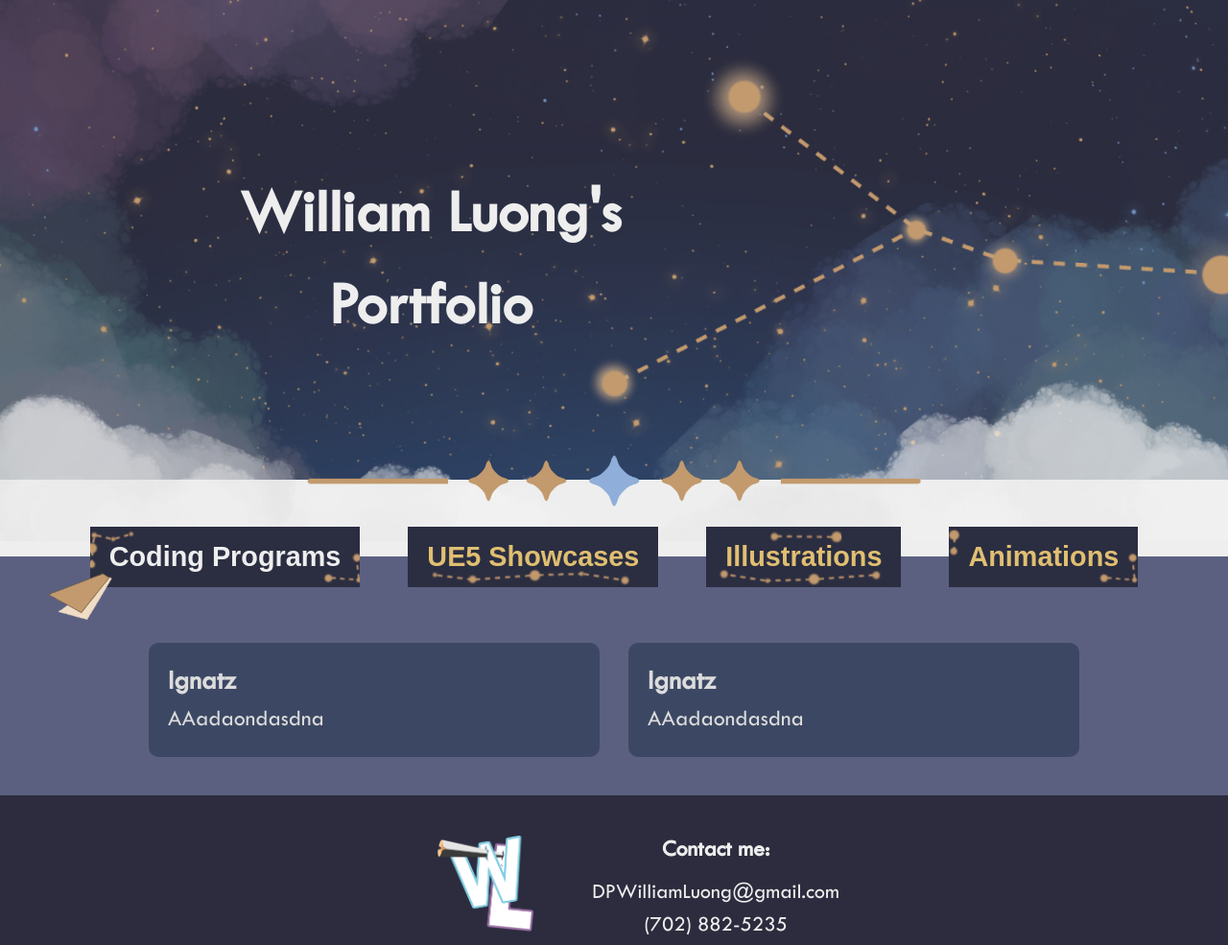
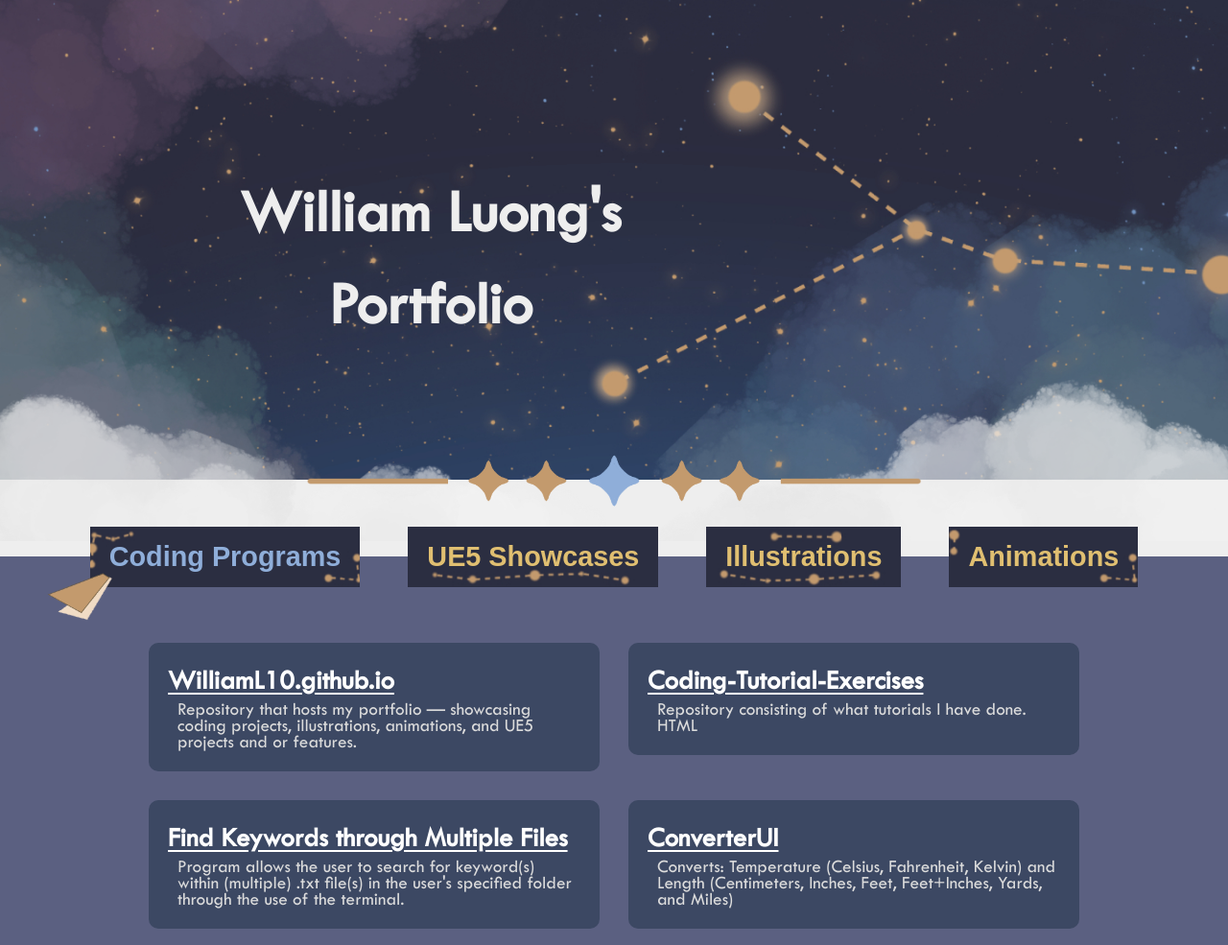
Before and after one commit to WilliamL10/WilliamL10.github.io, a website built with Vite: page index.html in a window 1280 px wide. Shown: the top 985 px of the page at 96% size. Built offline with nearby package versions, Linux system fonts and the light colour scheme.

Commit message:
Added links to Code Section + more styles
Removed unused styles
Added more styles to the cards.

```diff
--- a/index.html
+++ b/index.html
@@ -67,22 +67,57 @@
 				<div class="tab-content" data-tab="coding">
 					<div class="projects-grid">
 
+
+						<!-- <a href="">
 							<div class="card bg-gray">
 								<div class="text">
 									<h1>Ignatz</h1>
 									<p>AAadaondasdna</p>
 								</div>
 							</div>
+						</a> -->
 
+
+						<a href="https://github.com/WilliamL10/WilliamL10.github.io">
 							<div class="card bg-gray">
 								<div class="text">
-								<h1>Ignatz</h1>
-								<p>AAadaondasdna</p>
+									<h1>WilliamL10.github.io</h1>
+									<p>Repository that hosts my portfolio — showcasing coding projects, illustrations, animations, and UE5 projects and or features.</p>
+								</div>
+							</div>
+						</a>
+
+						<a href="https://github.com/WilliamL10/Coding-Tutorial-Exercises">
+							<div class="card bg-gray">
+								<div class="text">
+									<h1>Coding-Tutorial-Exercises</h1>
+									<p>Repository consisting of what tutorials I have done. <br>
+										HTML</p>
+								</div>
+							</div>
+						</a>
+
+						<a href="https://github.com/WilliamL10/Find-Keywords-through-Multiple-Files">
+							<div class="card bg-gray">
+								<div class="text">
+									<h1>Find Keywords through Multiple Files</h1>
+									<p>Program allows the user to search for keyword(s) within (multiple) .txt file(s) in the user's specified folder through the use of the terminal.</p>
+								</div>
+							</div>
+						</a>
+
+						<a href="https://github.com/WilliamL10/ConverterUI">
+							<div class="card bg-gray">
+								<div class="text">
+									<h1>ConverterUI</h1>
+									<p>Converts: Temperature (Celsius, Fahrenheit, Kelvin) and Length (Centimeters, Inches, Feet, Feet+Inches, Yards, and Miles)</p>
+								</div>
+							</div>
+						</a>
+
 					</div>
 				</div>
 
-					</div>
-				</div>
 
 				<!-- UE5 -->
 				<div class="tab-content" data-tab="ue5">
@@ -102,6 +137,7 @@
 					</div>
 				</div>
 
+
 				<!-- Illustrations -->
 				<div class="tab-content" data-tab="illustrations">
 					<div class="projects-grid">
@@ -119,6 +155,7 @@
 
 					</div>
 				</div>
+
 
 				<!-- Animations -->
 				<div class="tab-content" data-tab="animations">
--- a/public/css/style.css
+++ b/public/css/style.css
@@ -10,23 +10,12 @@
 
 /* Custom property/variable in a scope */
 :root {
-	/* --primary-color: #2e5898; */
-	--primary-color: rgb(71, 125, 201);
 	--light-color: rgb(238, 238, 238);
-	/* --dark-color: #463e5e; */
 	--dark-color: rgb(76, 62, 87);
+	--selected-color: rgb(143, 174, 217);
 
-	--tab-color: #c5a1d5;
-	--tab-hcolor: #776b7c;
+	--tab-color: #e0bf71;
 
-	--tab2-color: #e0bf71;
-	--tab2-hcolor: #bd8745;
-
-	--tab3-color: #71e08b;
-	--tab3-hcolor: #45bd7d;
-
-	--tab4-color: #71c8e0;
-	--tab4-hcolor: #4577bd;
 
 	/* Maybe */
 	text-align: center;
@@ -127,7 +116,7 @@ img {
 		border: none;
 		cursor: pointer;
 
-		color: var(--tab2-color);
+		color: var(--tab-color);
 		font-size: 2rem;
 		font-weight: bold;
 
@@ -169,12 +158,12 @@ img {
 
 	/* When the half-press it */
 	.project-tabs .tabs .tab-button:active {
-		color: var(--light-color);
+		color: var(--selected-color);
 	}
 
 	/* When they confirmed the press */
 	.project-tabs .tabs .tab-button.active {
-		color: var(--light-color);
+		color: var(--selected-color);
 	}
 
 
@@ -185,7 +174,7 @@ img {
 
 	@keyframes glow {
 		0% { box-shadow: 0 0 5px #666; }
-		50% { box-shadow: 0 0 20px var(--tab2-color); }
+		50% { box-shadow: 0 0 20px var(--tab-color); }
 		100% { box-shadow: 0 0 5px #666; }
 	}
 
@@ -267,11 +256,25 @@ img {
 
 	.projects .card h1 {
 		font-weight: bold;
+		text-decoration: underline;
+		text-underline-offset: 4px;
+		color: #fff;
 		font-size: 1.8rem;
 	}
 
-	.projects p {
-		font-size: 1.5rem;
+	.projects a:hover .card .text h1 {
+		color: var(--selected-color);
+	}
+
+	/* When user clicked the link */
+	.projects a:visited .card .text h1 {
+		color: var(--selected-color);
+	}
+
+	.projects .card p {
+		font-size: 1.2rem;
+		line-height: normal;
+		padding-left: 10px;
 	}
 
 
```
Lines whose indentation alone changed are shown as unchanged.
